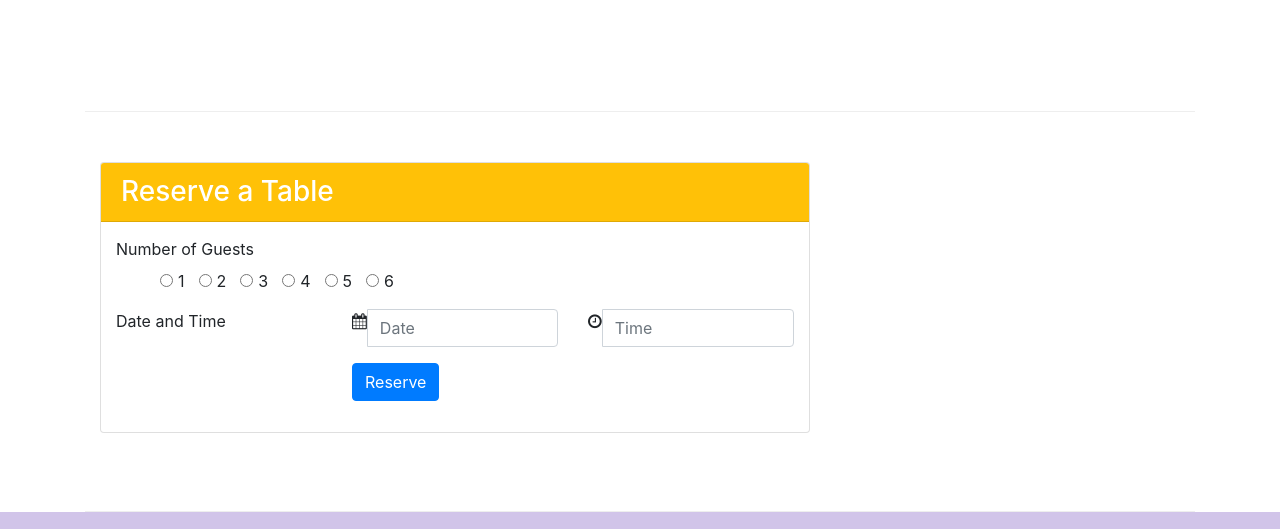
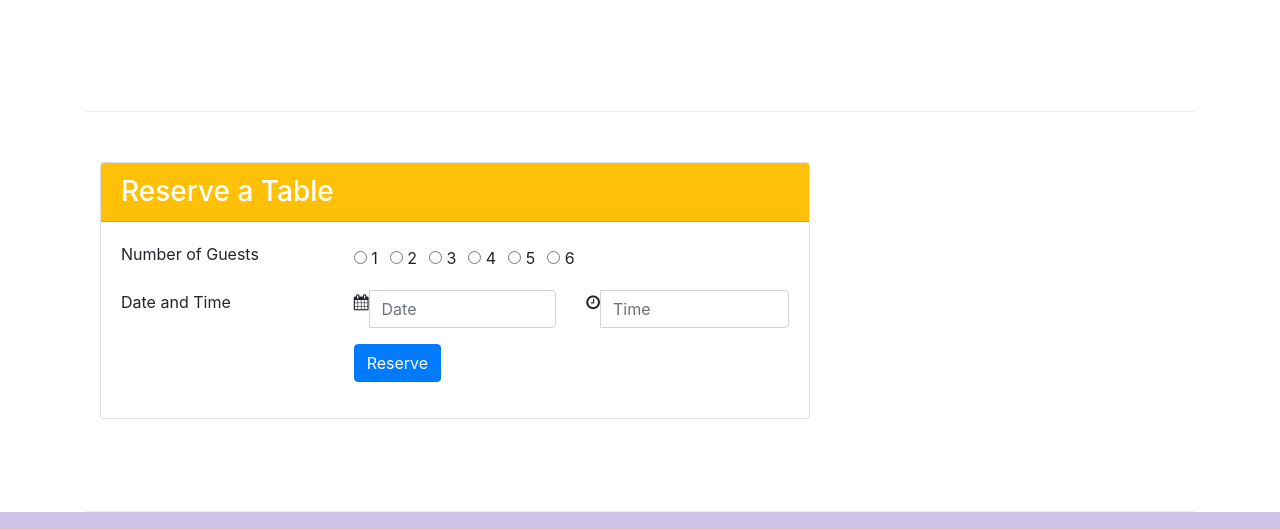
Before and after one commit to jpavelek/coursera-full-stack, a website: page index.html in a window 1280 px wide. Shown: the part 1422-1951 px from the top of the page. Drawn offline with nearby package versions, Linux system fonts and the light colour scheme.

Commit message:
Remove custom card styling in styles.css. Fix the Reservation form with more standard styles

```diff
--- a/css/styles.css
+++ b/css/styles.css
@@ -37,14 +37,3 @@ body {
 .navbar-inverse {
 	background-color: #512da8;
 }
-
-.card-body {		/* This should have been already provided by Bootstrap, but is set to 0px for me */
-	padding: 15px;
-}
-
-label.form-radio-label {   /* Fixing some werid Bootstrap visuals */
-	margin-left: 5px;
-	vertical-align: middle;
-	margin-bottom: 0px;
-	margin-right: 14px;
-}
--- a/index.html
+++ b/index.html
@@ -18,7 +18,7 @@
             <button class="navbar-toggler" type="button" data-toggle="collapse" data-target="#Navbar">
                 <span class="navbar-toggler-icon"></span>
             </button>
-            <a class="navbar-brand" href="#"><img src="img/logo.png" height="30px" width="41px"></a>
+            <a class="navbar-brand" href="#"><img src="img/logo.png" height="30" width="41" alt="brand logo"></a> <!-- no "px", validator did not like them -->
             <div id="Navbar" class="collapse navbar-collapse">
                 <ul class="navbar-nav">
                     <li class="nav-item"><a class="nav-link active" href="#"><span class="fa fa-home"></span> Home</a></li>
@@ -37,11 +37,13 @@
                     <h1>Ristorante con Fusion</h1>
                     <p>We take inspiration from the World's best cuisines, and create a unique fusion experience. Our lipsmacking creations will tickle your culinary senses!</p>
                 </div>
-                <div class="col-12 col-sm-3 align-self-center" align="center">
-                    <img src="img/logo.png" class="img-fluid">
+                <div class="col-12 col-sm-3 align-self-center">
+                    <img src="img/logo.png" class="img-fluid" alt="Logo" style="margin-left:auto; margin-right:auto; display:block;">
+                    <!-- I had to add manual styling here ^^^ because align-self-center did not work for me :=/ -->
                 </div>
-                <div class="col-12 col-sm-3 align-self-center" align="center">
-                    <a class="btn btn-sm btn-warning" href="#resform">Reserve Table</a>
+                <div class="col-12 col-sm-3 align-self-center">
+                    <a class="btn btn-sm btn-block btn-warning" style="margin-left:auto; margin-right:auto; display:block;" href="#resform">Reserve Table</a>
+                    <!-- Same here, I had to add manual styling here ^^^ because align-self-center did not work for me :=/ -->
                 </div>
             </div>
         </div>
@@ -54,7 +56,7 @@
             </div>
             <div class="col-sm-8 pull-sm-4 col-md-9 pull-md-3">
                 <div class="media">
-                    <img src="img/uthappizza.png" class="d-flex mr-3 img-thumbnail align-self-center" alt="uthappizza">
+                    <img src="img/uthappizza.png" class="d-flex mr-3 img-thumbnail align-self-center" alt="uthappizza image">
                     <div class="media-body">
                         <h2 class="mt-0">Uthappizza <span class="badge badge-danger">HOT</span> <span class="badge badge-pill badge-default">$4.99</span></h2>
                         <p class="hidden-xs-down">A unique combination of Indian Uthappam (pancake) and Italian pizza, topped with Cerignola olives, ripe vine cherry tomatoes, Vidalia onion, Guntur chillies and Buffalo Paneer.</p>
@@ -71,10 +73,10 @@
             <div class="col-sm col-md">
                 <div class="media">
                     <div class="media-body">
-                        <h2>Weekend Grand Buffet <span class="badge badge-danger">NEW</span></h2>
+                        <h2 class="mt-0">Weekend Grand Buffet <span class="badge badge-danger">NEW</span></h2>
                         <p class="hidden-xs-down">Featuring mouthwatering combinations with a choice of five different salads, six enticing appetizers, six main entrees and five choicest desserts. Free flowing bubbly and soft drinks. All for just $19.99 per person </p>
                     </div>
-                    <img src="img/buffet.png" class="img-thumbnail align-self-center ml-3" alt="buffet">
+                    <img src="img/buffet.png" class="d-flex ml-3 img-thumbnail align-self-center" alt="buffet image">
                 </div>
             </div>
         </div>
@@ -101,19 +103,43 @@
 
                     <h3 class="card-header bg-warning text-white">Reserve a Table</h3>
 
-                    <div class="card-body">
+                    <div class="card-body card-block">    <!-- Had to add the card-block to get padding that did not come with card-body -->
                         <form>
-                        <div class="form-group row">
+                            <div class="row form-group">
                                 <div class="col-12 col-md-3">
-                                <label for="nr_of_guests">Number of Guests</label>
+                                    <label>Number of Guests</label>
                                 </div>
-                            <div class="col-12 col-md-8 offset-md-1 d-flex align-items-center form-check form-check-inline">
-                                <input type="radio" class="form-radio-input" name="nr_of_guests" value="1" id="r1"><label for="r1" class="form-radio-label">1</label>
-                                <input type="radio" class="form-radio-input" name="nr_of_guests" value="1" id="r1"><label for="r2" class="form-radio-label">2</label>
-                                <input type="radio" class="form-radio-input" name="nr_of_guests" value="1" id="r1"><label for="r3" class="form-radio-label">3</label>
-                                <input type="radio" class="form-radio-input" name="nr_of_guests" value="1" id="r1"><label for="r4" class="form-radio-label">4</label>
-                                <input type="radio" class="form-radio-input" name="nr_of_guests" value="1" id="r1"><label for="r5" class="form-radio-label">5</label>
-                                <input type="radio" class="form-radio-input" name="nr_of_guests" value="1" id="r1"><label for="r6" class="form-radio-label">6</label>
+                                <div class="col-12 col-md-8 offset-md-1 d-flex align-items-center">
+                                    <div class="form-check form-check-inline">
+                                        <label class="form-check-label">
+                                            <input type="radio" class="form-radio-input" name="nr_of_guests" value="1" id="r1"> 1
+                                        </label>
+                                    </div>
+                                    <div class="form-check form-check-inline">
+                                        <label class="form-check-label">
+                                            <input type="radio" class="form-radio-input" name="nr_of_guests" value="2" id="r2"> 2
+                                        </label>
+                                    </div>
+                                    <div class="form-check form-check-inline">
+                                        <label class="form-check-label">
+                                            <input type="radio" class="form-radio-input" name="nr_of_guests" value="3" id="r3"> 3
+                                        </label>
+                                    </div>
+                                    <div class="form-check form-check-inline">
+                                        <label class="form-check-label">
+                                            <input type="radio" class="form-radio-input" name="nr_of_guests" value="4" id="r4"> 4
+                                        </label>
+                                    </div>
+                                    <div class="form-check form-check-inline">
+                                        <label class="form-check-label">
+                                            <input type="radio" class="form-radio-input" name="nr_of_guests" value="5" id="r5"> 5
+                                        </label>
+                                    </div>
+                                    <div class="form-check form-check-inline">
+                                        <label class="form-check-label">
+                                            <input type="radio" class="form-radio-input" name="nr_of_guests" value="6" id="r6"> 6
+                                        </label>
+                                    </div>
                                 </div>
                             </div>
                             <div class="row form-group">
```
Lines whose indentation alone changed are shown as unchanged.
